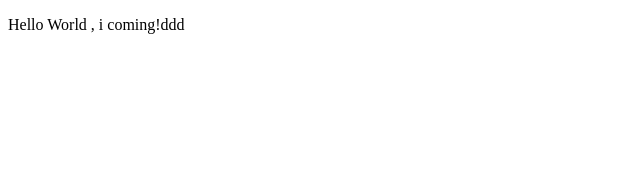
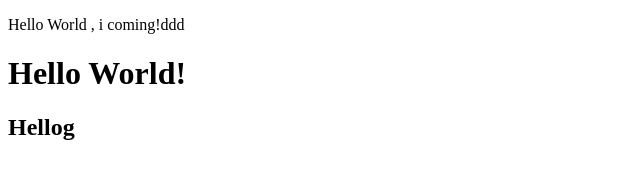
Before and after one commit to Ownexdby/prodject, a plain HTML site: page index.html in a window 1280 px wide. Shown: the whole page, without its empty margins (0-640 px from the left). Drawn offline with Linux system fonts and the light colour scheme.

Commit message:
index.html mod

```diff
--- a/index.html
+++ b/index.html
@@ -9,5 +9,7 @@
 <body>
     <p onclick="">Hello World , i coming!ddd</p>
 <script src="js/script.js"></script>
+<h1>Hello World!</h1>
+<h2>Hellog</h2>
 </body>
 </html>
```
